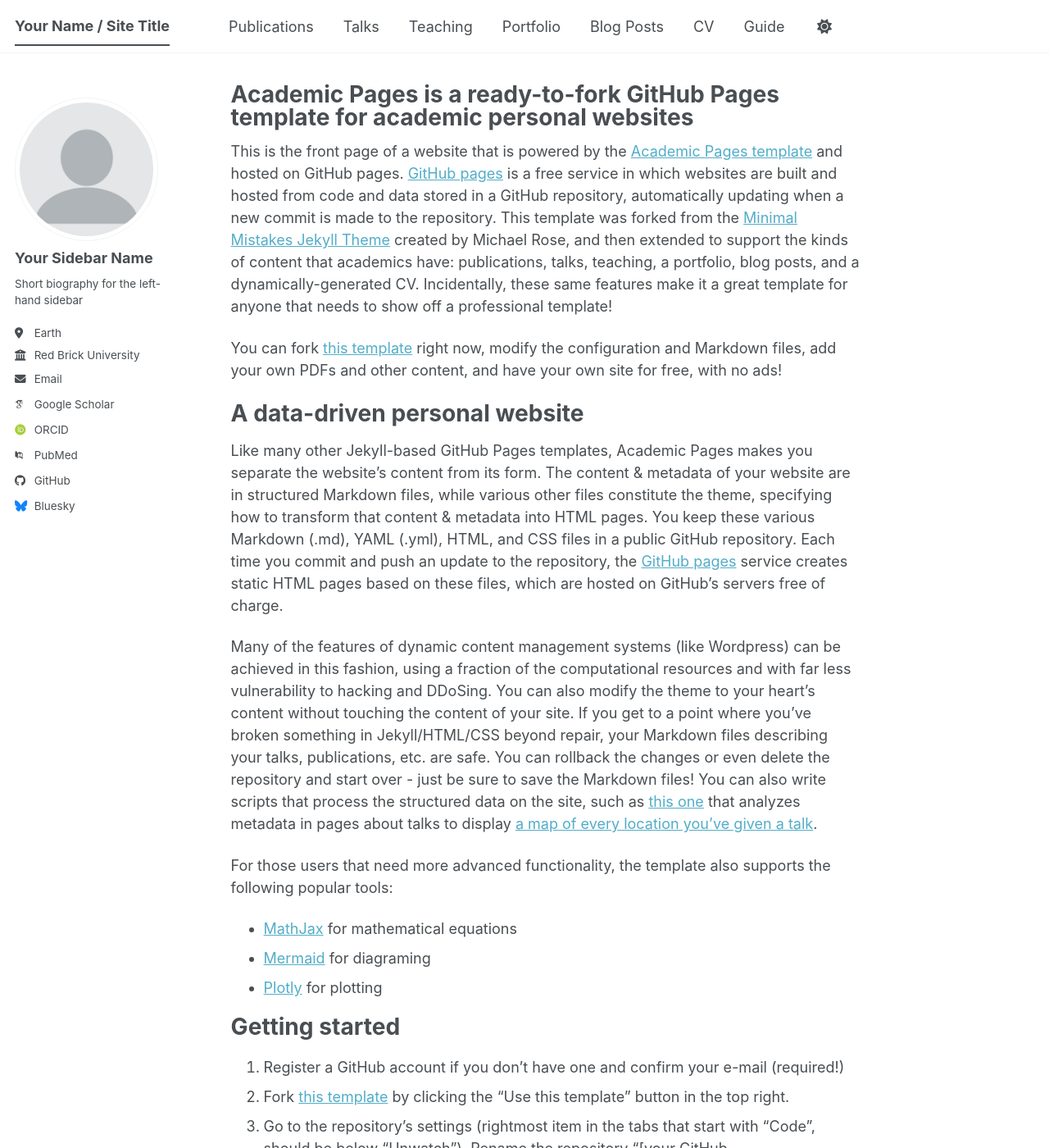
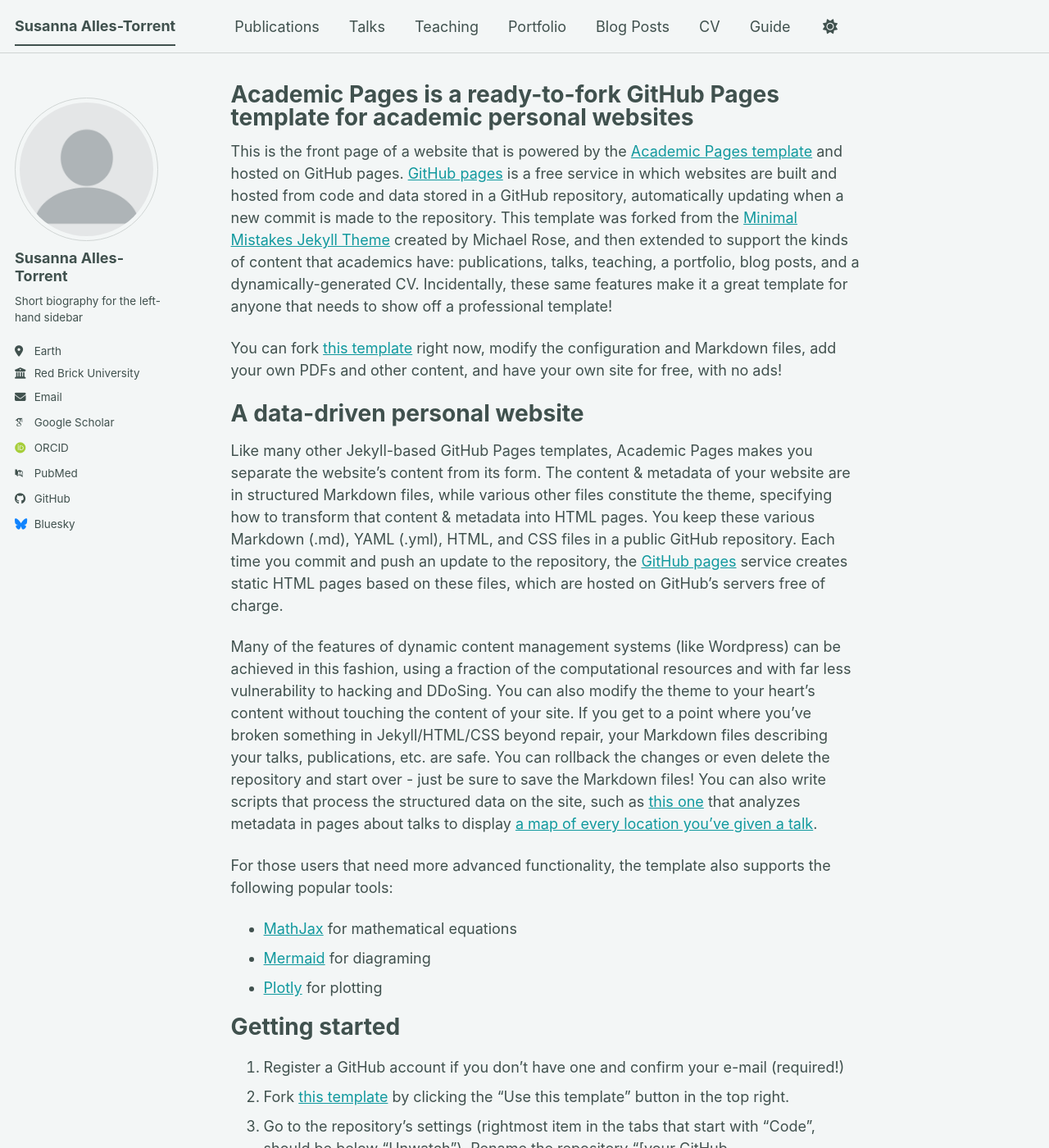
Before and after one commit to susannalles/AcademicPageDemo, a Jekyll site: the page built from _pages/about.md, in a window 1280 px wide and 1400 px high. Shown: the whole window at 82% size. Built offline with Jekyll 4.4.1, drawn with Linux system fonts in a browser that asks for light colours; some web fonts are replaced; a script bundle is joined from its source files by our own code; library files that are not in the unit come from our copies; some of the changed text lies outside the part shown.

Commit message:
Update site configuration with personal details

```diff
--- a/_config.yml
+++ b/_config.yml
@@ -8,15 +8,15 @@
 
 # Basic Site Settings
 locale                   : "en-US"
-site_theme               : "default" # The available themes options are "default", "air", "sunrise", "mint", "dirt" and "contrast"
-title                    : "Your Name / Site Title"
+site_theme               : "mint" # The available themes options are "default", "air", "sunrise", "mint", "dirt" and "contrast"
+title                    : "Susanna Alles-Torrent"
 title_separator          : "-"
-name                     : &name "Your Name"
-description              : &description "Your Name's academic portfolio"   # Update this with a general description of your site, this is the default if not overridden by a page
+name                     : &name "Susanna"
+description              : &description "Susanna Alles-Torrent"   # Update this with a general description of your site, this is the default if not overridden by a page
 url                      : https://academicpages.github.io # The base hostname & protocol for your site e.g. "https://[your GitHub username].github.io",
                                                            # or if you already have some other page hosted on Github then use "https://[your GitHub username].github.io/[Your Repo Name]"
 baseurl                  : "" # the subpath of your site, e.g. "/blog"
-repository               : "academicpages/academicpages.github.io"
+repository               : "susannalles/AcademicPageDemo.github.io"
 
 # Site Author - The following control what appear as part of the author content on the side bar.
 #               If a field is blank the icon and link will not appear, otherwise it will be shown.
@@ -24,7 +24,7 @@ repository               : "academicpages/academicpages.github.io"
 author:
   # Biographic information
   avatar           : "profile.png"
-  name             : "Your Sidebar Name"
+  name             : "Susanna Alles-Torrent"
   pronouns         : # example: "she/her"
   bio              : "Short biography for the left-hand sidebar"
   location         : "Earth"
```
